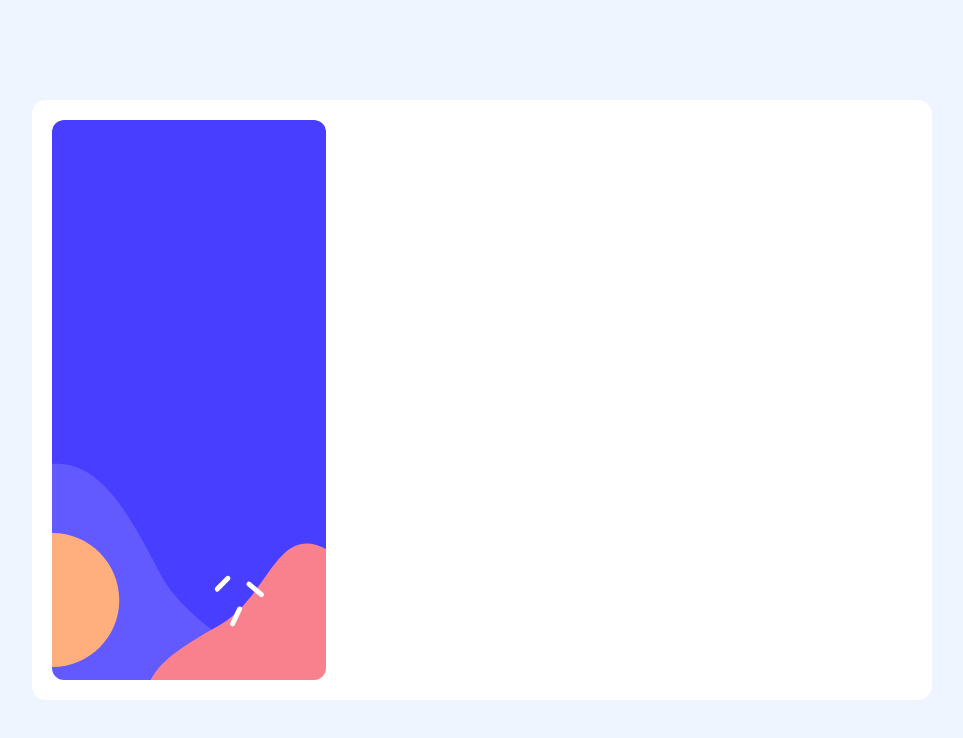
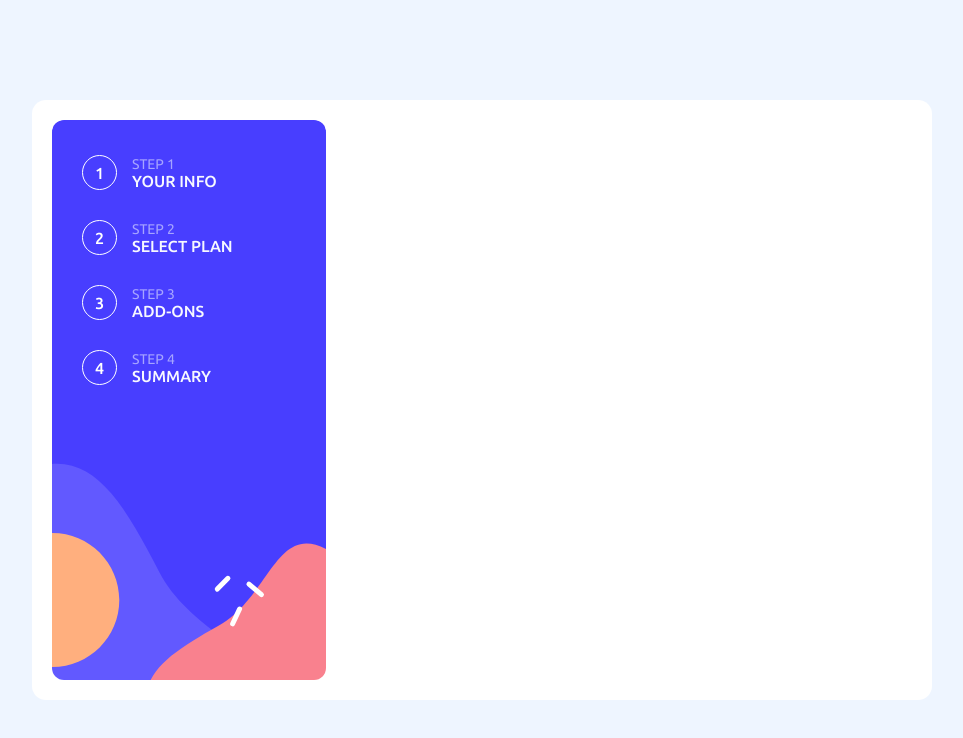
Before and after one commit to TsotMe/old-multi-step-form, a Vue app: page / in a window 1280 px wide. Shown: the top 738 px of the page, without its empty margins (158-1121 px from the left). Built offline with nearby package versions, Linux system fonts and the light colour scheme.

Commit message:
Add steps on StepsContainer.vue

```diff
--- a/src/components/StepsContainer.vue
+++ b/src/components/StepsContainer.vue
@@ -1,12 +1,30 @@
 <template>
     <div class="steps-container">
-
+        <div class="step" v-for="step in steps" :key="step.id">
+            <div class="step-id">
+                {{ step.id }}
+            </div>
+            <div class="step-info">
+                <span>{{ 'STEP ' + step.id }}</span>
+                <p>{{ step.title }}</p>
+            </div>
+        </div>
     </div>
 </template>
 
 <script>
 export default {
-    name: "StepsContainer"
+    name: "StepsContainer",
+    data() {
+        return {
+            steps: [
+                {id: 1, title: "YOUR INFO"},
+                {id: 2, title: "SELECT PLAN"},
+                {id: 3, title: "ADD-ONS"},
+                {id: 4, title: "SUMMARY"}
+            ]
+        }
+    }
 }
 </script>
 
@@ -17,6 +35,45 @@ export default {
     background-repeat: no-repeat;
     object-fit: cover;
     border-radius: 12px;
-    padding: 20px;
+    padding: 35px 30px;
+
+    .step {
+        display: flex;
+        align-items: center;
+        gap: 15px;
+        margin-bottom: 30px;
+
+        &:last-child {
+            margin-bottom: 0;
+        }
+
+        .step-id {
+            width: 35px;
+            height: 35px;
+            border-radius: 50%;
+            border: 1px solid #FFFFFF;
+            display: flex;
+            align-items: center;
+            justify-content: center;
+            color: #FFFFFF;
+            font-family: ubuntu-medium, sans-serif;
+        }
+
+        .step-info {
+            display: flex;
+            flex-direction: column;
+            justify-content: space-between;
+
+            span {
+                color: #A6A4FF;
+                font-size: 14px;
+            }
+
+            p {
+                color: #F7F8FF;
+                font-family: ubuntu-medium, sans-serif;
+            }
+        }
+    }
 }
 </style>
```
